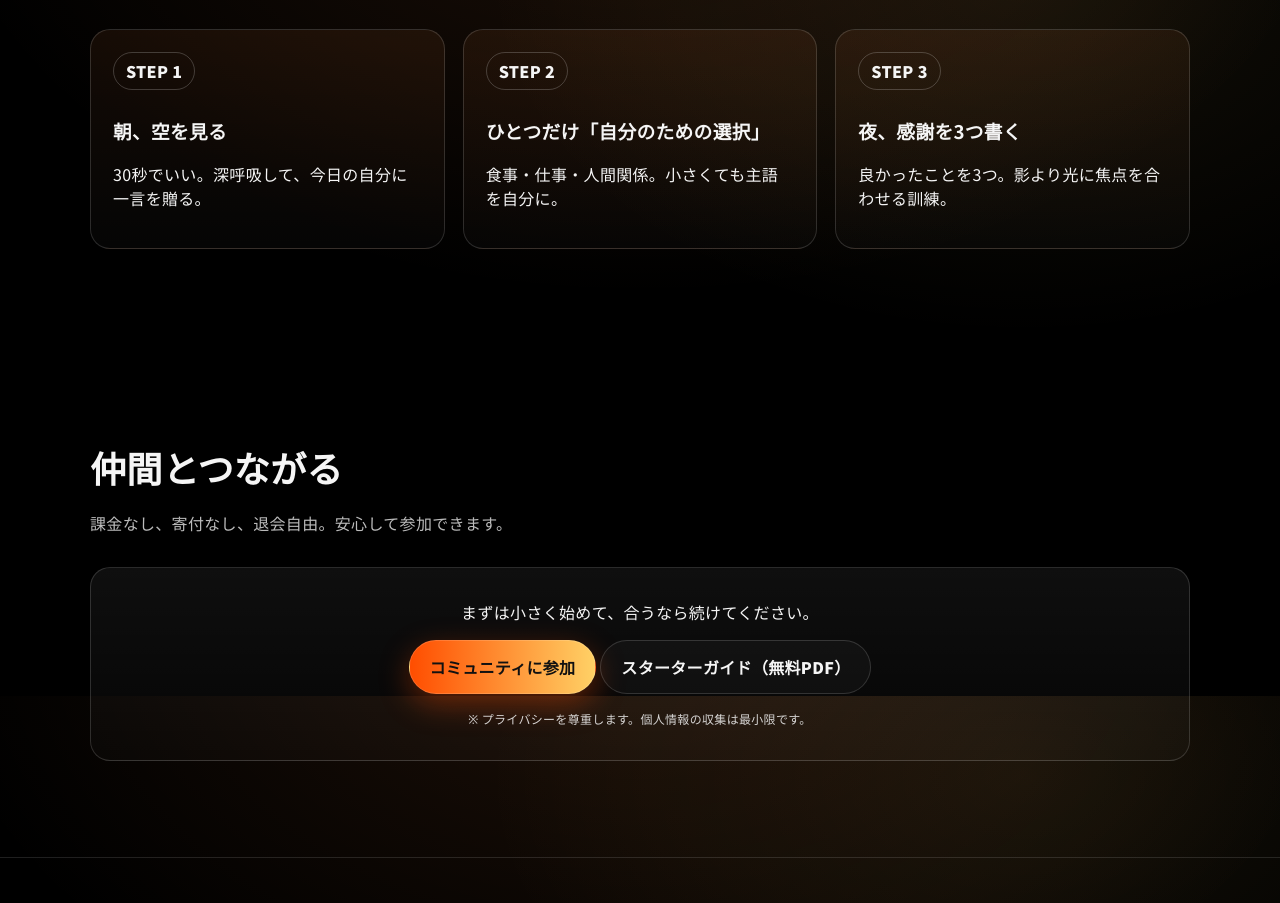
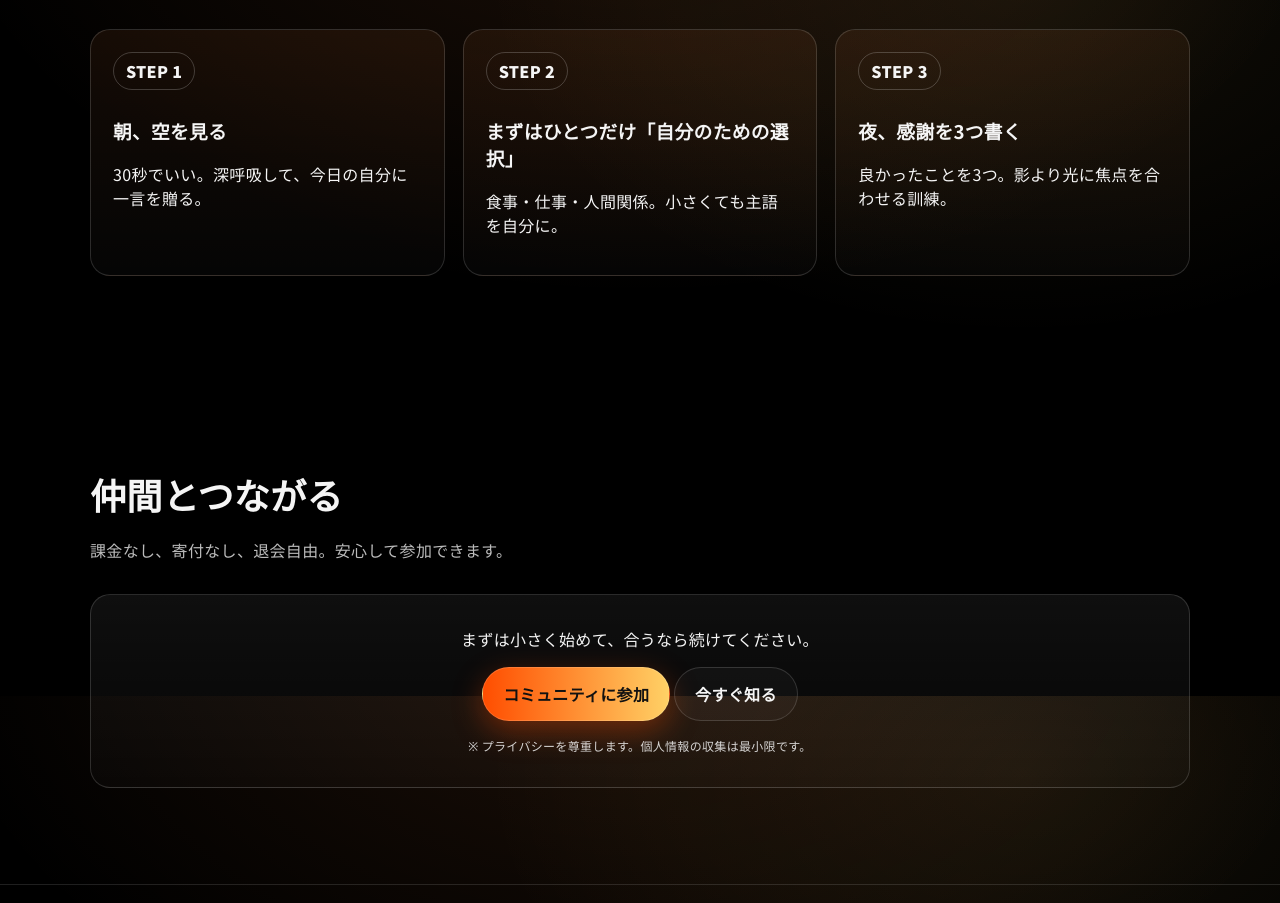
Before and after one commit to sunnyday-cmyk/solaris5, a plain HTML site: page index.html in a window 1280 px wide. Shown: the part 2504-3407 px from the top of the page. Drawn offline with Linux system fonts and the light colour scheme.

Commit message:
Update index.html

```diff
--- a/index.html
+++ b/index.html
@@ -217,7 +217,7 @@
         </div>
         <div class="step reveal" style="transition-delay:.05s">
           <div class="num">STEP 2</div>
-          <h3>ひとつだけ「自分のための選択」</h3>
+          <h3>まずはひとつだけ「自分のための選択」</h3>
           <p>食事・仕事・人間関係。小さくても主語を自分に。</p>
         </div>
         <div class="step reveal" style="transition-delay:.1s">
@@ -238,7 +238,7 @@
         <p style="margin:0">まずは小さく始めて、合うなら続けてください。</p>
         <div class="buttons">
           <a class="btn primary" href="https://sunnyday-cmyk.github.io/gaijiban2/" aria-label="コミュニティに参加">コミュニティに参加</a>
-          <a class="btn ghost" href="https://docs.google.com/presentation/d/1UcqGDPIHA2SuLQuZMvHmWx787Mhjt-ziKFBjVoA-IV4/edit?usp=sharing" aria-label="ガイドをダウンロード">スターターガイド（無料PDF）</a>
+          <a class="btn ghost" href="https://docs.google.com/presentation/d/1UcqGDPIHA2SuLQuZMvHmWx787Mhjt-ziKFBjVoA-IV4/edit?usp=sharing" aria-label="ガイドをダウンロード">今すぐ知る</a>
         </div>
         <small class="note">※ プライバシーを尊重します。個人情報の収集は最小限です。</small>
       </div>
```
